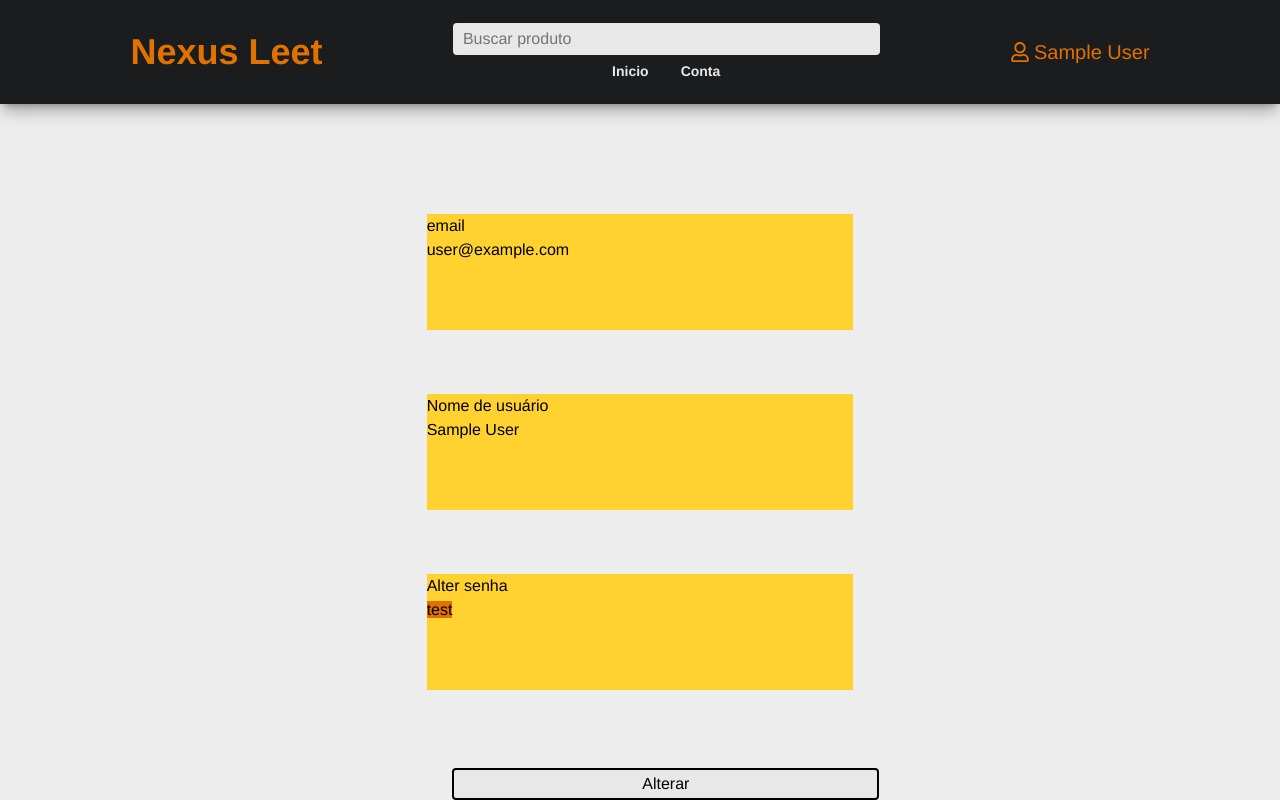
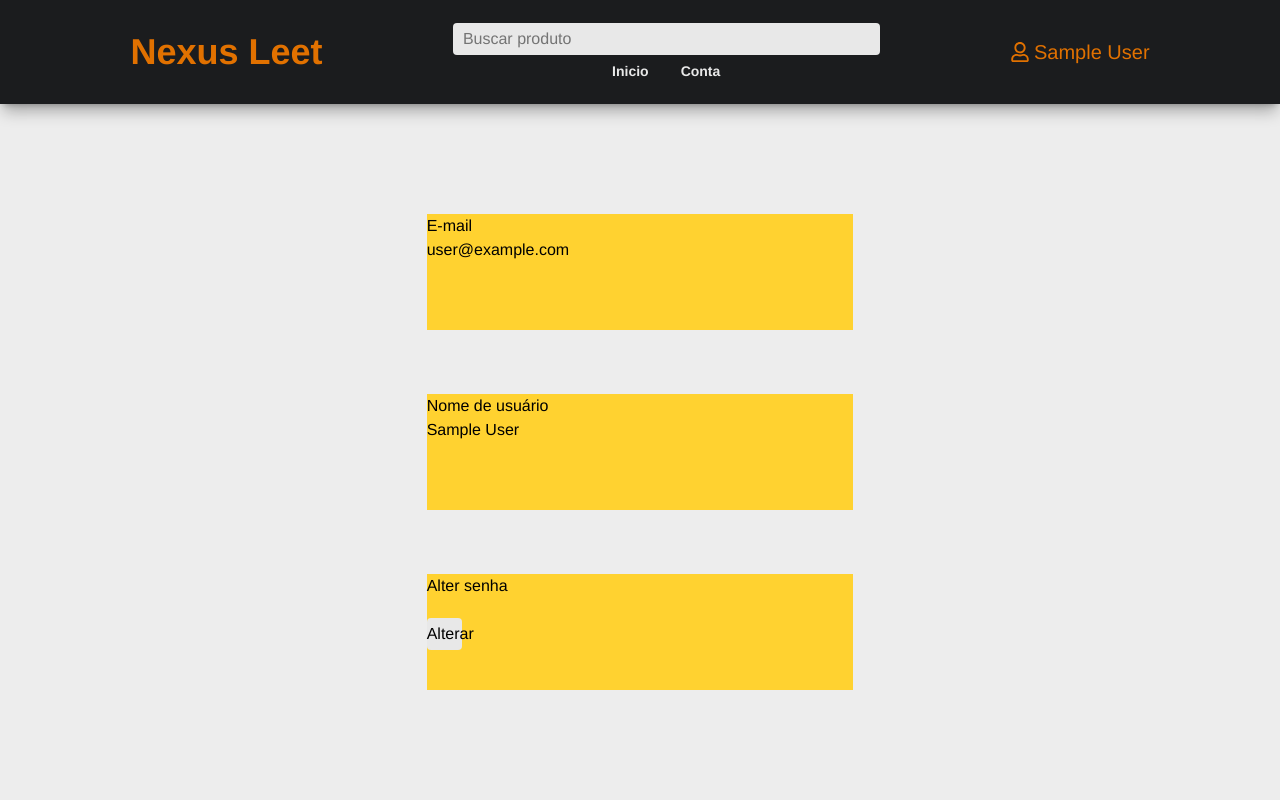
Before and after one commit to gustavocarvalho-ra/NextJs-NexusLeet, a Next.js app: page /my-account/user/confg in a window 1280 px wide. Built offline with nearby package versions, Linux system fonts and the light colour scheme; no server answers; sample sign-in values are in the browser's storage.

Commit message:
fix: correct capitalization of 'E-mail' and update button structure in ConfigUserAccount

```diff
--- a/src/app/my-account/user/confg/page.tsx
+++ b/src/app/my-account/user/confg/page.tsx
@@ -18,7 +18,7 @@ export default async function ConfigUserAccount() {
       <Header />
       <div className="w-full h-full flex flex-col items-center justify-center gap-16">
         <div className="w-1/3 h-1/6 bg-amber-300">
-          <h1>email</h1>
+          <h1>E-mail</h1>
           <h3>{session.user?.email}</h3>
         </div>
 
@@ -29,14 +29,13 @@ export default async function ConfigUserAccount() {
           <Link href={''}></Link>
 
         </div>
-        <div className="w-1/3 h-1/6 bg-amber-300">
+        <div className="w-1/3 h-1/6 bg-amber-300 relative">
           <h1>Alter senha</h1>
           <Link href={'/'} className="bg-(--text-amber) w-[10%] h-[5%]">
-            <button>test</button>
+            <Button className="w-1/12 h-1/12 bottom-10 border-none">
+              Alterar
+            </Button>
           </Link>
-          <Button>
-            Alterar
-          </Button>
         </div>
       </div>
     </div>
```
